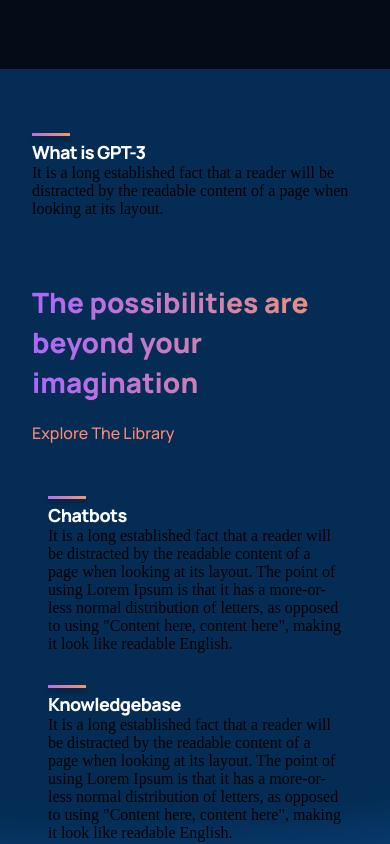
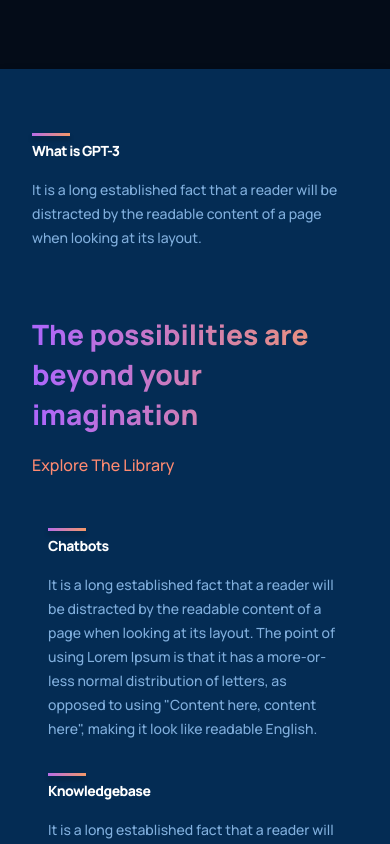
Before and after one commit to azmain/react-responsive-ui-design, a React (Create React App) app: page / in a window 390 px wide. Shown: the part 1480-2324 px from the top of the page. Built offline with nearby package versions, Linux system fonts and the light colour scheme; the HTML template or start-up script is replaced by a standard one.

Commit message:
whatGPT3 done

```diff
--- a/src/components/feature/Feature.jsx
+++ b/src/components/feature/Feature.jsx
@@ -11,7 +11,7 @@
                 <h1>{title}</h1>
             </div>
             <div className='gpt3__features-container__feature-text'>
-                {text}
+                <p>{text}</p>
             </div>
         </div>
     )
--- a/src/components/feature/feature.css
+++ b/src/components/feature/feature.css
@@ -12,6 +12,7 @@
     flex: 1;
     max-width: 180px;
     margin-right: 2rem;
+    margin-bottom: 1rem;
 }
 
 .gpt3__features-container__feature-title h1 {
@@ -20,7 +21,7 @@
     font-size: 18px;
     line-height: 24px;
 
-    letter-spacing: -0.04rem;
+    letter-spacing: -0.04em;
     color: #FFFFFF;
 }
 
@@ -46,4 +47,18 @@
     color: var(--color-text);
 }
 
-/* // 1:56 */
+@media screen and (max-width: 550px) {
+    .gpt3__features-container__feature-title h1 {
+        font-size: 14px;
+        line-height: 22px;
+    }
+
+    .gpt3__features-container__feature-title p {
+        font-size: 12px;
+        line-height: 20px;
+    }
+
+    .gpt3__features-container__feature {
+        margin: 1rem 0;
+    }
+}
```
